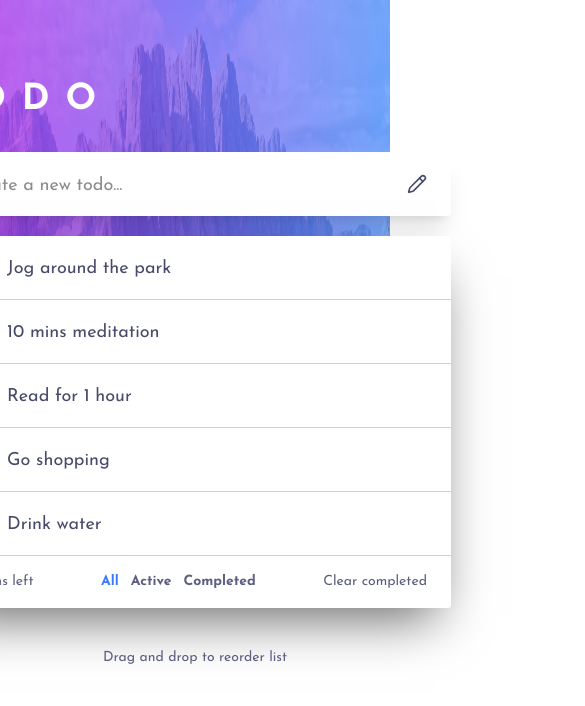
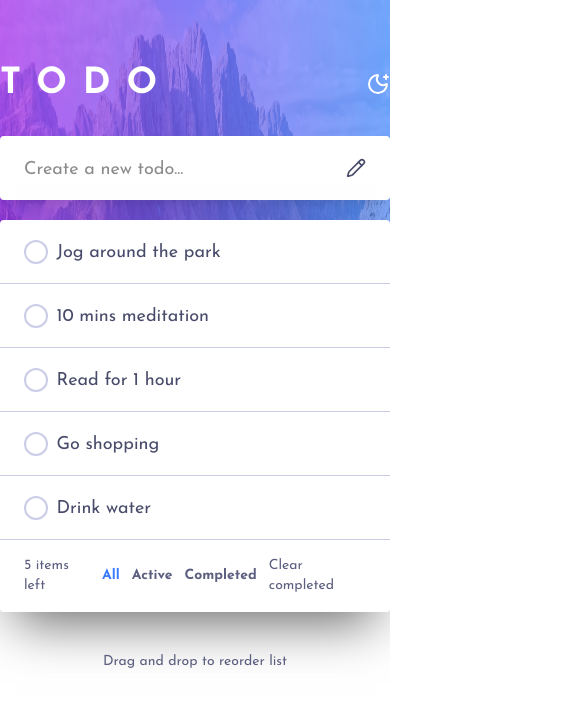
Before and after one commit to apii2/Todo-List, a Next.js app: page / in a window 390 px wide. Shown: the top 706 px of the page, 585 px wide, since content can reach past the window. Built offline with nearby package versions, Linux system fonts and the light colour scheme.

Commit message:
fixed display issue

```diff
--- a/src/app/layout.tsx
+++ b/src/app/layout.tsx
@@ -21,6 +21,7 @@ const josefinSans = Josefin_Sans({
 export const metadata: Metadata = {
   title: "Todo List",
   description: "Generated by create next app",
+  viewport: "width=device-width, initial-scale=1, maximum-scale=1, user-scalable=no",
 };
 
 export default function RootLayout({
--- a/src/app/page.tsx
+++ b/src/app/page.tsx
@@ -39,7 +39,7 @@ export default function page() {
   }
 
   return (
-    <div className="max-w-xl min-w-lg">
+    <div className="w-full max-w-xl min-h-screen md:min-w-lg">
       <header className="w-full text-white flex items-center justify-between">
         <h1 className="uppercase text-4xl font-bold tracking-[1rem]">Todo</h1>
 
--- a/src/styles/globals.css
+++ b/src/styles/globals.css
@@ -43,7 +43,21 @@ body {
   font-family: var(--font-josefin-sans), sans-serif;
   background: var(--background);
   background-image: var(--background-image);
-  @apply min-h-dvh bg-no-repeat! bg-fixed! bg-top! bg-size-[100%_38%]! flex items-start justify-center pt-20;
+  @apply min-h-screen w-screen bg-no-repeat! bg-fixed! bg-top! bg-size-[100%_38%]! flex items-start justify-center pt-20;
+}
+
+/* Ensure mobile viewport works correctly */
+html, body {
+  height: 100%;
+  width: 100%;
+  overflow-x: hidden;
+}
+
+@media (max-width: 768px) {
+  body {
+    background-size: 100% 30% !important;
+    padding-top: 4rem;
+  }
 }
 /*
 ### Light Theme
```
